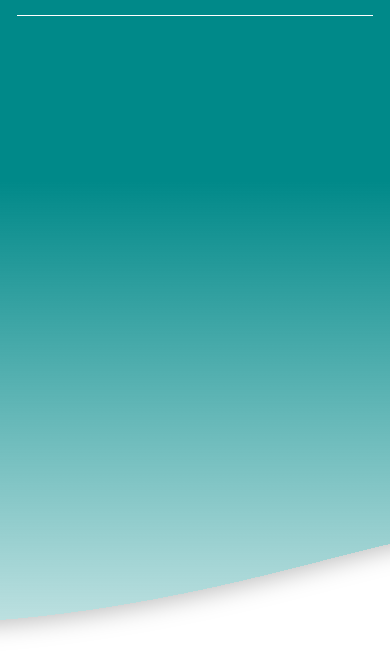
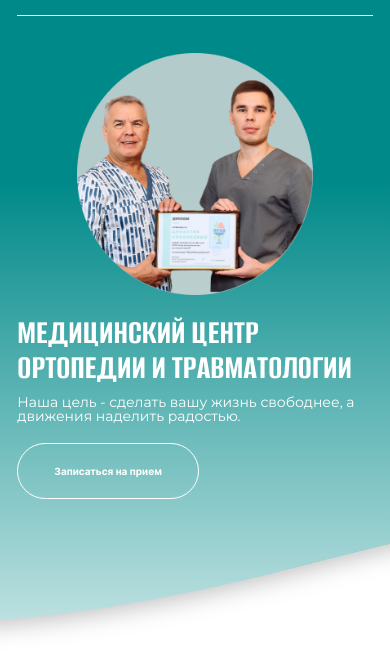
Before and after one commit to RudolphIgor/doktorNikolaev, a website: page src/index.html in a window 390 px wide. Shown: the part 48-720 px from the top of the page. Drawn offline with nearby package versions, Linux system fonts and the light colour scheme; files that its build step writes are made by us from their sources; files whose address does not match are found by name; a web font is replaced by a local one.

Commit message:
Сделан адаптив первого экрана кроме адаптива фона

```diff
--- a/gulp/version.json
+++ b/gulp/version.json
@@ -1,3 +1,3 @@
 {
-    "main": "20230404083732"
+    "main": "20230404110538"
 }
--- /dev/null
+++ b/src/html/components/button.html
@@ -0,0 +1,3 @@
+<button class="btn">
+	@@text
+</button>
--- a/src/html/section1.html
+++ b/src/html/section1.html
@@ -1,3 +1,14 @@
-<section class="section1">
-
+<section class="page__section page__section_1">
+  <div class="container page__section_1__wrapper">
+    <div class="row row__offer">
+      <h1 class="offer">Медицинский центр ортопедии и травматологии</h1>
+      <p class="subOffer">
+        Наша цель - сделать вашу жизнь свободнее, а движения наделить радостью.
+      </p>
+      @@include('./components/button.html',{"text":"Записаться на прием"})
+    </div>
+    <div class="row row__img">
+      <img class="offer__img" src="@img/section1_pic1.png" alt="" />
+    </div>
+  </div>
 </section>
--- /dev/null
+++ b/src/scss/components/button.scss
@@ -0,0 +1,19 @@
+.btn {
+	background: none;
+	border: 1px solid #fff;
+	border-radius: 50px 50px 50px 50px;
+	padding: 25px 33px 25px 33px;
+	font-family: Inter;
+	font-weight: 600;
+	color: #fff;
+	font-size: 18px;
+	cursor: pointer;
+	//RESPONSIVE
+	@media (max-width: 1067px) {
+		font-size: 15px;
+		padding: 21px 36px 21px 36px;
+	}
+	@media (max-width: 648px) {
+		font-size: 10px;
+	}
+}
--- a/src/scss/section1.scss
+++ b/src/scss/section1.scss
@@ -1,4 +1,121 @@
-.section1 {
-	background: url('@img/Background.svg') center 0px no-repeat;
+.page__section_1 {
+	background: url("@img/Background.svg") center 0px no-repeat;
 	height: 1000px;
+	&__wrapper {
+		display: flex;
+		padding: 101px 0px 0px 0px;
+		align-items: center;
+		justify-content: space-between;
+
+		//RESPONSIVE
+		@media (max-width: 576px){
+			flex-direction: column-reverse;
+		}
+	}
 }
+.row {
+	//RESPONSIVE
+	@media (max-width: 768px){
+		width: 53%;
+	}
+	&__offer {
+		width: 41%;
+		@media (max-width: 1067px) {
+			width: 52%;
+		}
+		@media (max-width: 880px) {
+			width: 47%;
+		}
+		@media (max-width: 798px) {
+			width: 50%;
+		}
+		//RESPONSIVE
+		@media (max-width: 576px){
+			margin: 0px auto 0px 0px;
+			width: 100%;
+		}
+
+	}
+	&__img {
+		width: 48%;
+		@media (max-width: 1067px) {
+			width: 40%;
+		}
+
+		//RESPONSIVE
+		@media (max-width: 576px){
+			margin: 0px 0px 20px 0px;
+			width: 66.7%;
+		}
+	}
+}
+
+
+.offer {
+	font-family: AlumniSans;
+	font-size: 50px;
+	font-weight: 600;
+	text-transform: uppercase;
+	color: #fff;
+	// max-width: 480px;
+	margin: 0px 0px 20px 0px;
+
+
+	//RESPONSIVE
+	@media (max-width: 1298px) {
+		font-size: 45px;
+	}
+	//RESPONSIVE
+	@media (max-width: 1067px) {
+		font-size: 40px;
+		margin: 0px 0px 10px 0px;
+	}
+	//RESPONSIVE
+	@media (max-width: 880px) {
+		font-size: 35px;
+	}
+	@media (max-width: 768px) {
+		font-size: 30px;
+	}
+	@media (max-width: 648px) {
+		font-size: 25px;
+	}
+
+	//RESPONSIVE
+	@media (max-width: 576px){
+		font-size: 40px;
+	}
+	//RESPONSIVE
+	@media (max-width: 440px){
+		font-size: 35px;
+	}
+}
+
+.subOffer {
+	font-family: Montserrat;
+	font-weight: 400;
+	font-size: 15px;
+	max-width: 455px;
+	color: #fff;
+	margin: 0px 0px 44px 0px;
+	//RESPONSIVE
+	@media (max-width: 1067px) {
+		font-size: 14px;
+		margin: 0px 0px 20px 0px;
+	}
+	@media (max-width: 768px) {
+		font-size: 12px;
+		margin: 0px 0px 20px 0px;
+	}
+	@media (max-width: 648px) {
+		font-size: 10px;
+	}
+	//RESPONSIVE
+	@media (max-width: 576px){
+		font-size: 14px;
+	}
+}
+
+.offer__img {
+	width: 100%;
+}
--- a/src/scss/style.scss
+++ b/src/scss/style.scss
@@ -6,3 +6,4 @@
 @import "./components/nav";
 @import "./components/phone";
 @import "./components/burger";
+@import "./components/button";
```
Also changed, not shown: src/index.html (+1 -1 lines), dist/css/style.css, dist/css/style.min.css, dist/fonts/CormorantUpright-Bold.woff (added), dist/fonts/CormorantUpright-Bold.woff2 (added), dist/img/section1_pic1.png (added), dist/index.html, src/fonts/CormorantUpright-Bold.ttf (added), src/img/section1_pic1.png (added).
